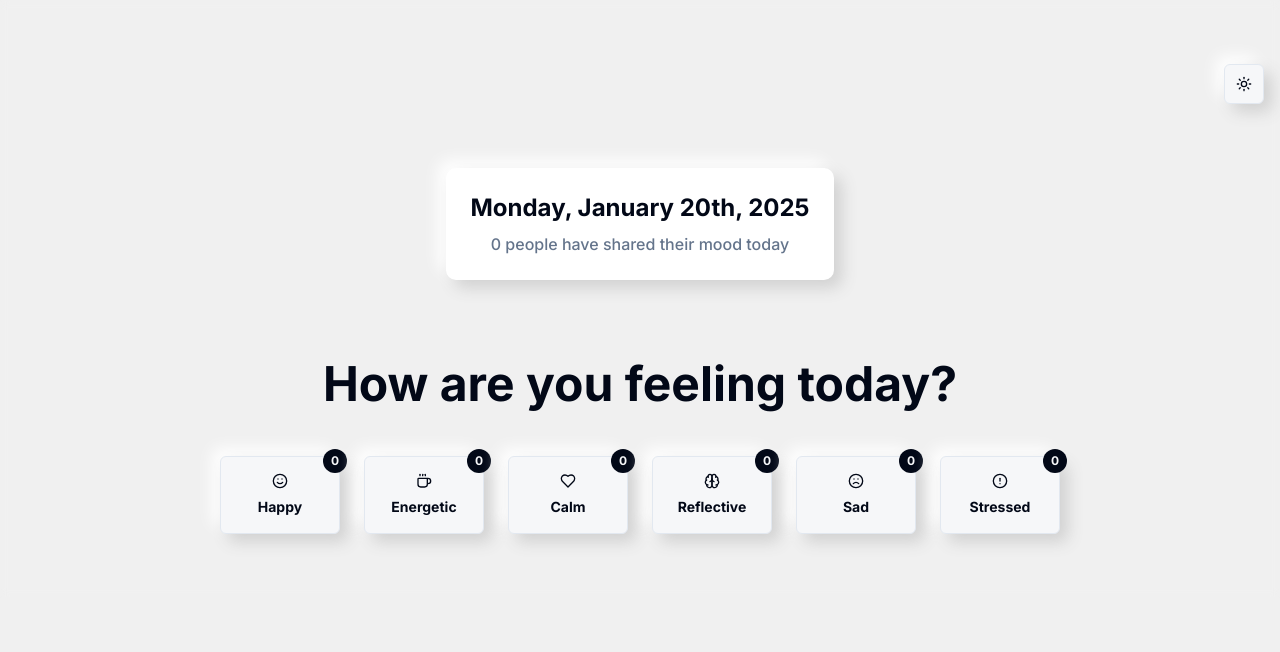
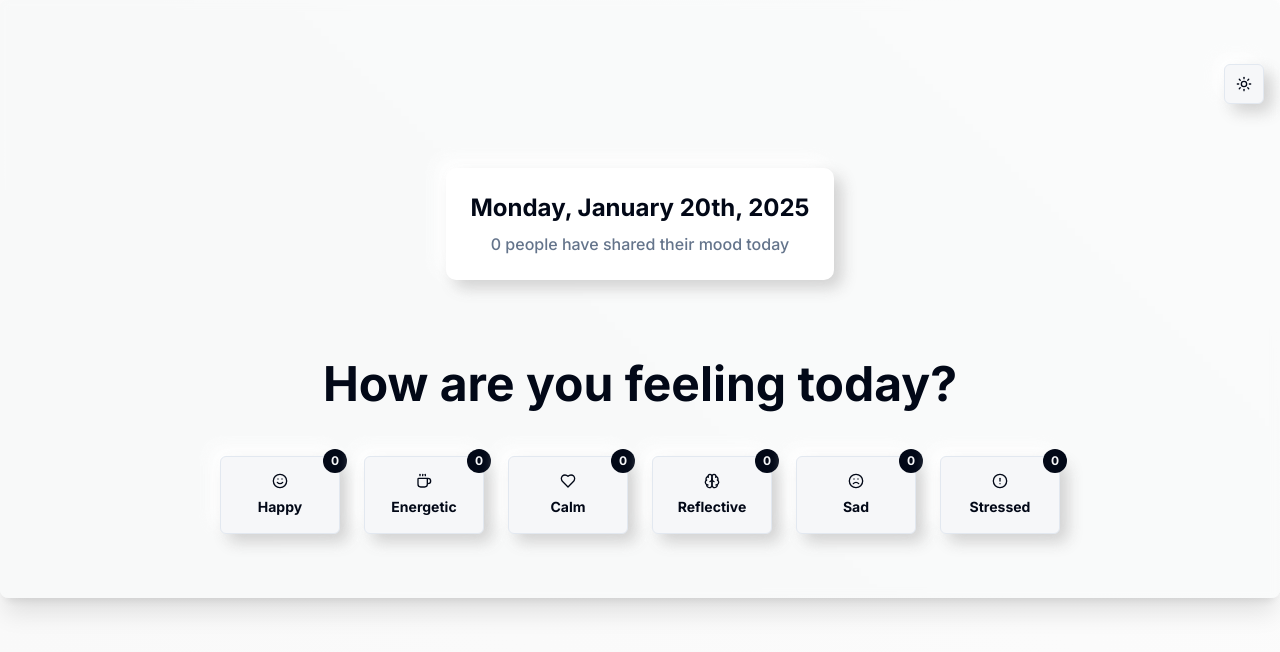
Before and after one commit to Harshcj911/good-face, a React (Vite) app: page / in a window 1280 px wide. Shown: the top 652 px of the page. Built offline with nearby package versions, Linux system fonts and the light colour scheme.

Commit message:
Fix commit error message
Resolved an issue where the commit was aborted due to no changes being detected in the code. Adjusted the request to ensure that modifications are recognized and committed successfully.
[skip gpt_engineer]

```diff
--- a/src/index.css
+++ b/src/index.css
@@ -63,7 +63,9 @@
   }
   body {
     @apply bg-background text-foreground font-inter antialiased transition-colors duration-300;
-    background-color: var(--neo-bg);
+    background: linear-gradient(45deg, var(--neo-bg), var(--neo-shadow-light));
+    background-size: 400% 400%;
+    animation: gradient 15s ease infinite;
   }
   html {
     @apply overflow-x-hidden;
--- a/src/pages/Index.tsx
+++ b/src/pages/Index.tsx
@@ -64,8 +64,8 @@ const Index = () => {
   };
 
   return (
-    <main className="min-h-screen transition-colors duration-300">
-      <div className="container mx-auto px-4 py-16 flex flex-col items-center gap-12 backdrop-blur-sm">
+    <main className="min-h-screen transition-all duration-500">
+      <div className="container mx-auto px-4 py-16 flex flex-col items-center gap-12 backdrop-blur-sm bg-background/30 dark:bg-background/10 rounded-lg shadow-xl">
         <div className="w-full flex justify-end mb-4">
           <ThemeToggle />
         </div>
```
